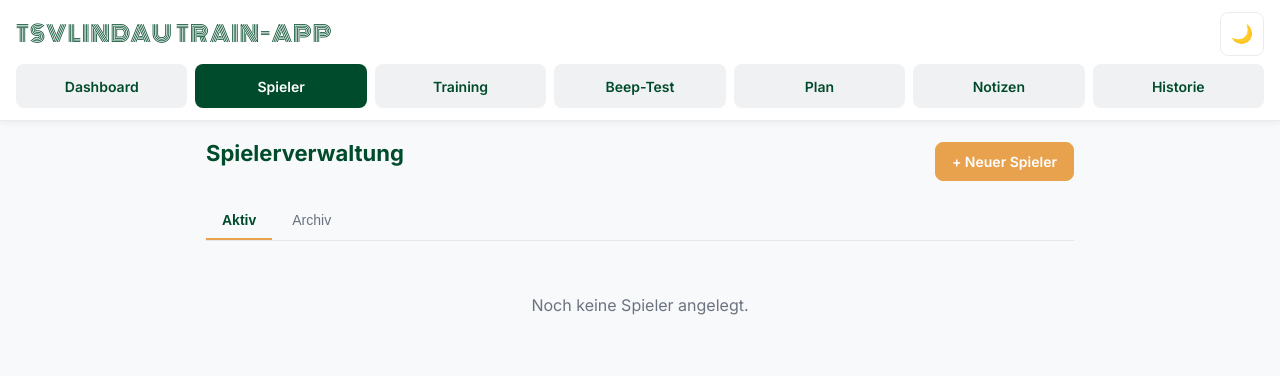
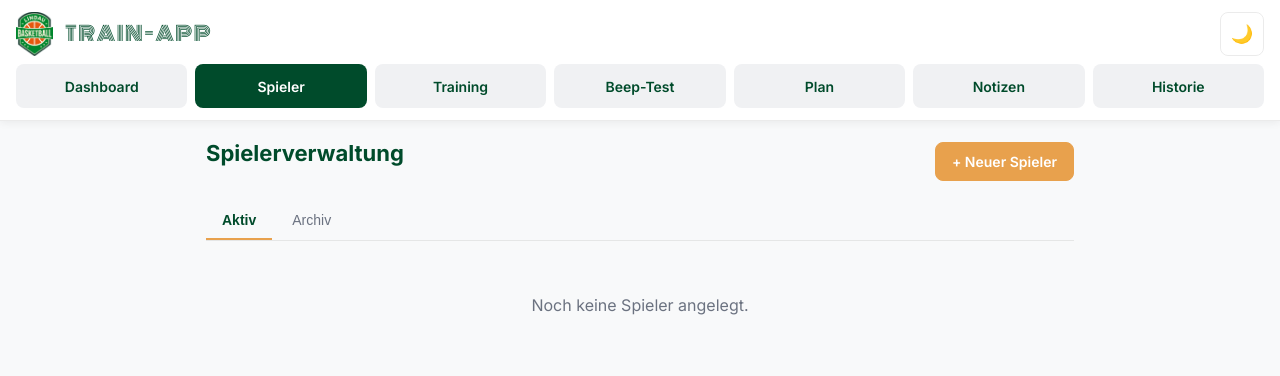
Before and after one commit to Ernestokoeber/beep-test, a plain HTML site: page index.html in a window 1280 px wide. Drawn offline with Linux system fonts and the light colour scheme.

Commit message:
TSV Lindau Logo eingebunden: Topbar-Brand mit Logo+Train-APP, Favicon, Apple-Touch-Icon, PWA-Manifest, SW-Cache

```diff
--- a/index.html
+++ b/index.html
@@ -8,8 +8,9 @@
   <meta name="apple-mobile-web-app-status-bar-style" content="default">
   <meta name="apple-mobile-web-app-title" content="TSV Train">
   <link rel="manifest" href="manifest.webmanifest">
+  <link rel="icon" href="TSVLindauLogo.png" type="image/png">
   <link rel="icon" href="icon.svg" type="image/svg+xml">
-  <link rel="apple-touch-icon" href="icon.svg">
+  <link rel="apple-touch-icon" href="TSVLindauLogo.png">
   <title>TSVLindau Train-APP</title>
   <link rel="preconnect" href="https://fonts.googleapis.com">
   <link rel="preconnect" href="https://fonts.gstatic.com" crossorigin>
@@ -19,7 +20,10 @@
 <body>
   <header class="topbar">
     <div class="topbar-head">
-      <h1>TSVLindau Train-APP</h1>
+      <a href="#/dashboard" class="brand">
+        <img src="TSVLindauLogo.png" alt="TSV Lindau Basketball" class="brand-logo">
+        <h1 class="brand-text">Train-APP</h1>
+      </a>
       <div class="topbar-actions">
         <button class="theme-toggle" type="button" aria-label="Theme wechseln" data-role="theme-toggle">🌙</button>
         <button class="hamburger" type="button" aria-label="Menü" aria-expanded="false" data-role="hamburger">
--- a/style.css
+++ b/style.css
@@ -82,19 +82,38 @@ html, body {
   box-shadow: var(--shadow-sm);
 }
 
-.topbar h1 {
+.brand {
+  display: flex;
+  align-items: center;
+  gap: 12px;
+  text-decoration: none;
+  color: var(--cta);
+  min-width: 0;
+}
+
+.brand-logo {
+  height: 44px;
+  width: auto;
+  display: block;
+  flex-shrink: 0;
+}
+
+.brand-text {
   margin: 0;
-  font-size: 22px;
+  font-size: 20px;
   font-family: var(--font-display);
   font-weight: 400;
-  letter-spacing: 1px;
+  letter-spacing: 1.5px;
   color: var(--cta);
   text-transform: uppercase;
-  line-height: 1.1;
+  line-height: 1;
+  white-space: nowrap;
 }
 
 @media (max-width: 480px) {
-  .topbar h1 { font-size: 18px; }
+  .brand-logo { height: 36px; }
+  .brand-text { font-size: 16px; }
+  .brand { gap: 8px; }
 }
 
 .topbar-head {
--- a/sw.js
+++ b/sw.js
@@ -1,9 +1,10 @@
-const CACHE = 'beeptest-v22';
+const CACHE = 'beeptest-v23';
 const ASSETS = [
   './',
   './index.html',
   './style.css',
   './manifest.webmanifest',
+  './TSVLindauLogo.png',
   './icon.svg',
   './js/util.js',
   './js/storage.js',
```
Also changed, not shown: TSVLindauLogo.png (added), manifest.webmanifest.
